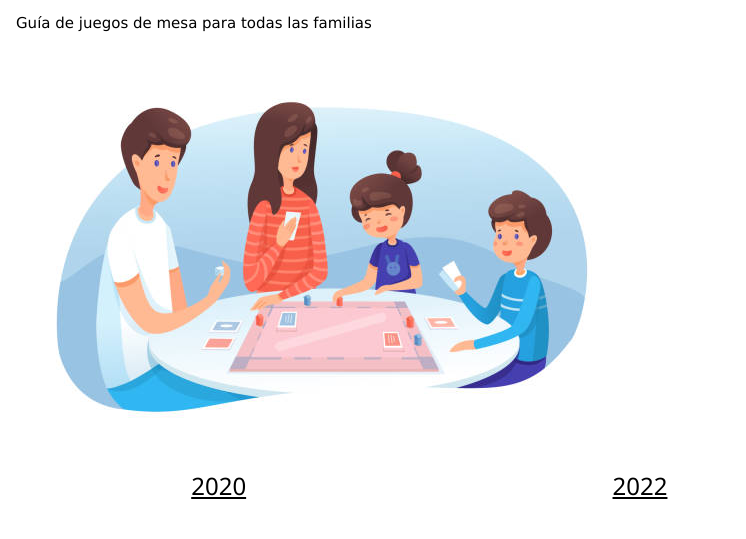
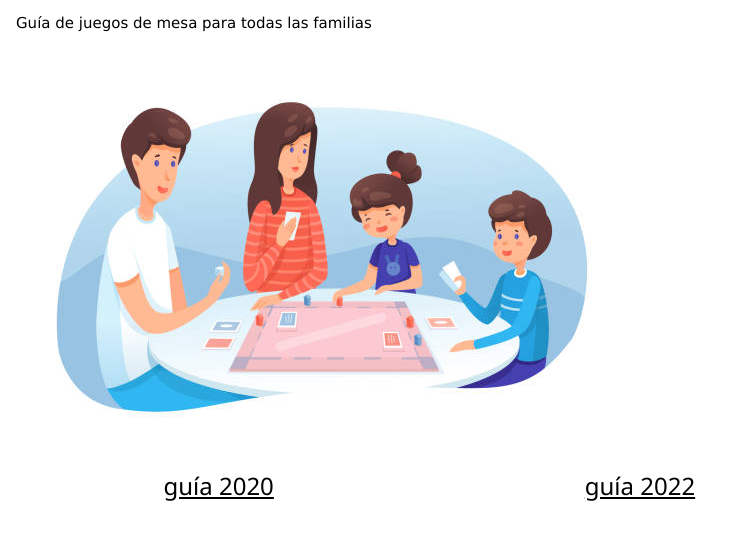
Before and after one commit to jotarp/JUGARcreceryconvivir, a plain HTML site: page index.html in a window 1280 px wide. Shown: the part 67-606 px from the top of the page, without its empty margins (0-746 px from the left). Drawn offline with nearby package versions, Linux system fonts and the light colour scheme.

Commit message:
Update index.html

```diff
--- a/index.html
+++ b/index.html
@@ -12,10 +12,10 @@
 
 <div class="w3-row-padding w3-center">
   <div class="w3-third">
-    <h3><a href="https://jotarp.github.io/JUGARcreceryconvivir/2020/index.html">2020</a></h3>
+    <h3><a href="https://jotarp.github.io/JUGARcreceryconvivir/2020/index.html">guía 2020</a></h3>
   </div>
   <div class="w3-third">
-    <h3><a href="">2022</a></h3>
+    <h3><a href="">guía 2022</a></h3>
   </div>
 </div>
 
```
